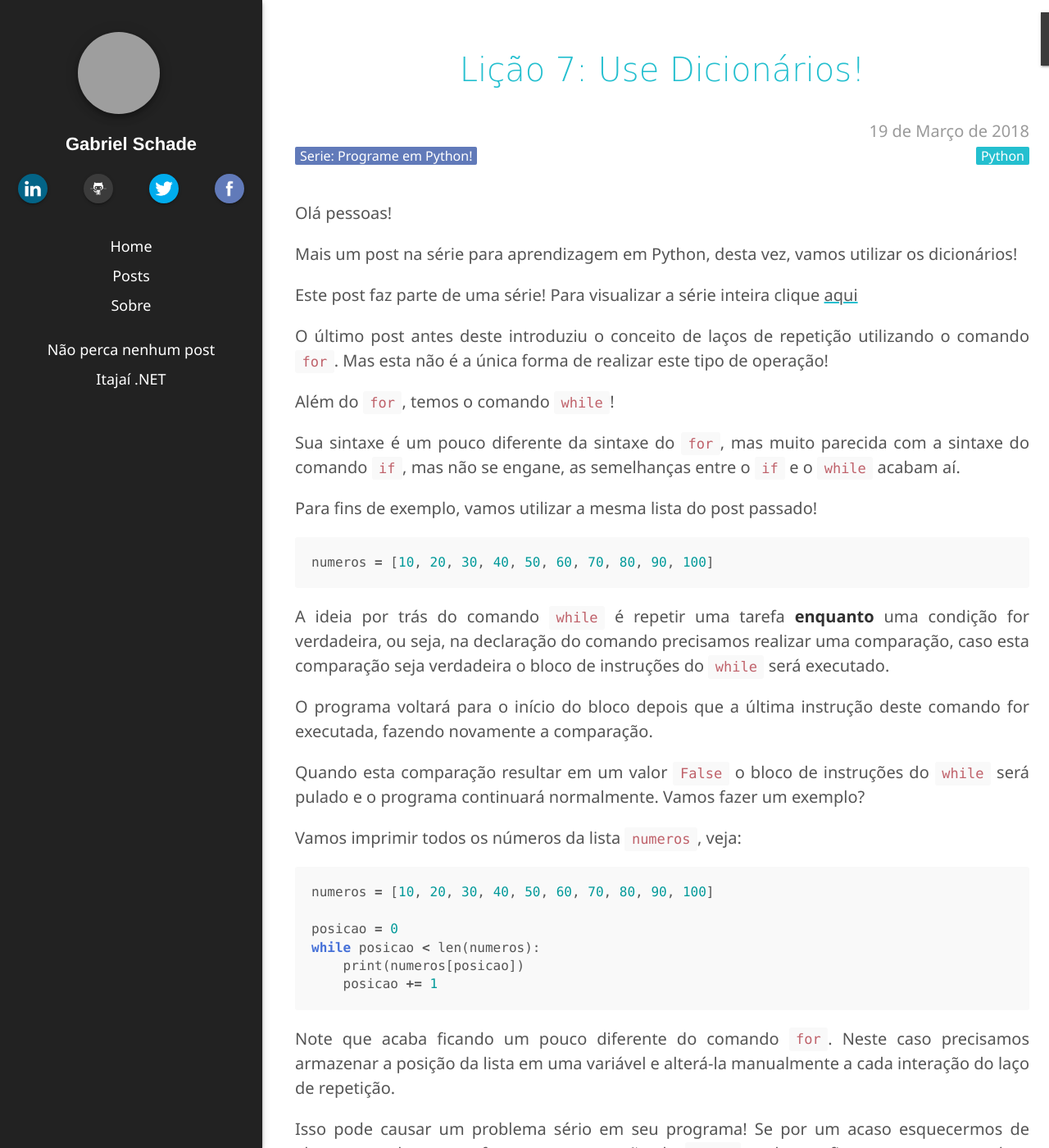
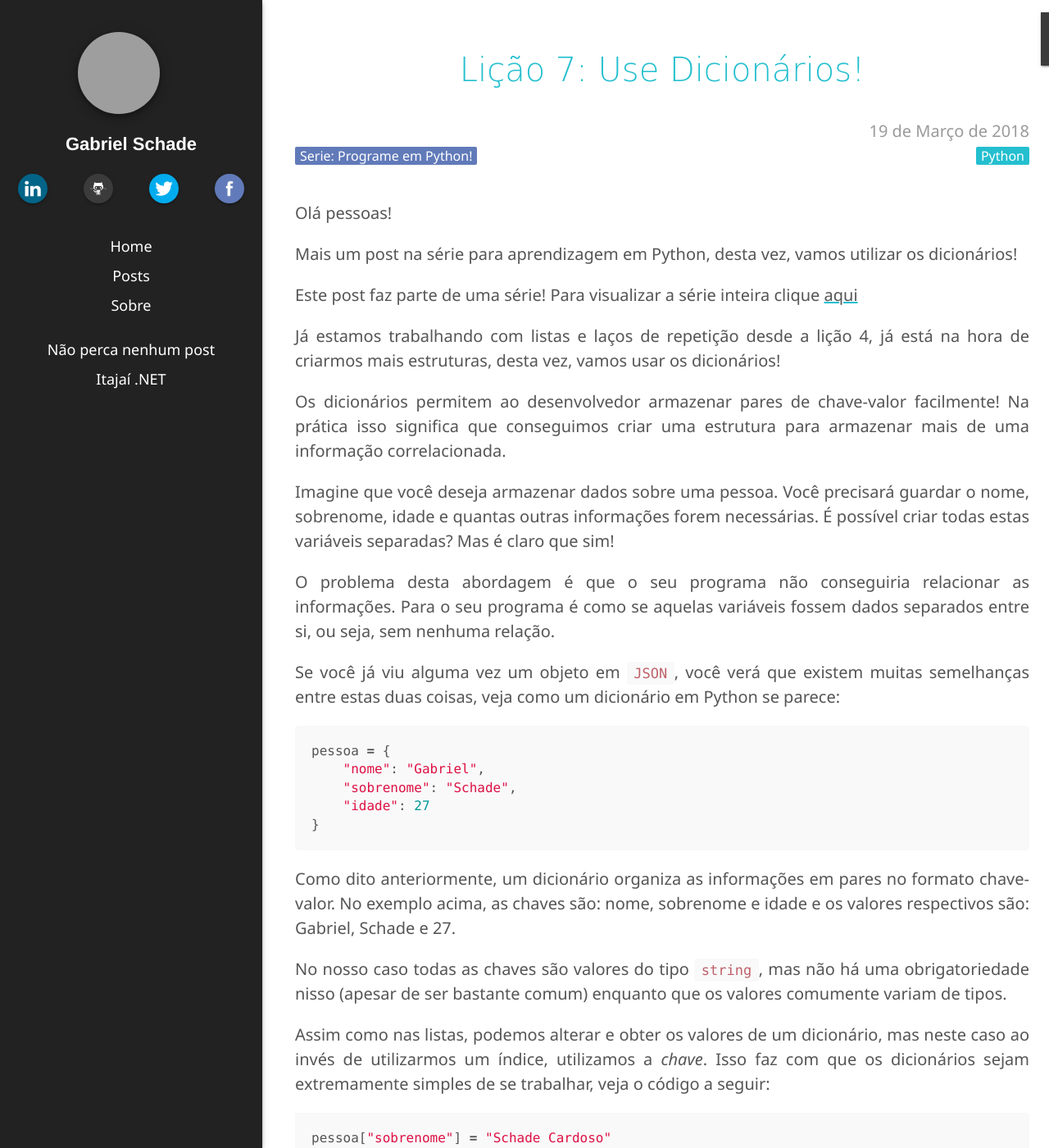
Before and after one commit to gabrielschade/gabrielschade.github.io, a Jekyll site: the page built from _posts/2018-04-09-basics-python-7-dictionary.markdown, in a window 1280 px wide and 1400 px high. Shown: the whole window at 82% size. Built offline with Jekyll 4.4.1, drawn with Linux system fonts in a browser that asks for light colours; nearby versions of some CDN libraries; comment, search, counter and statistics services are not loaded; some of the changed text lies outside the part shown; grey boxes are pictures that could not be loaded.

Commit message:
Postagem sobre dicionários em Python

````diff
--- a/_posts/2018-03-19-basics-python-6-loops-2.markdown
+++ b/_posts/2018-03-19-basics-python-6-loops-2.markdown
@@ -129,7 +129,7 @@ Então agora é hora de por a mão na massa!
 
 * Faça um programa que inicialize uma lista de compras com 5 itens diferentes e exiba todos utilizando um laço de repetição `while`.
 
-* Faça um programa que inicialize que crie uma lista com os valores de 1 até 10 e depois exiba apenas os números pares utilizando `while`.
+* Faça um programa que inicialize uma lista com os valores de 1 até 10 e depois exiba apenas os números pares utilizando `while`.
 
 * Faça um programa que inicialize uma lista vazia, solicite ao usuário 10 números ímpares diferentes, um por vez. Caso o número digitado seja par, solicite novamente um número, até que o valor seja um número ímpar. Depois disso, exiba os 10 números digitados.
 
--- a/_posts/2018-04-09-basics-python-7-dictionary.markdown
+++ b/_posts/2018-04-09-basics-python-7-dictionary.markdown
@@ -13,150 +13,124 @@ Mais um post na série para aprendizagem em Python, desta vez, vamos utilizar os
 
 <!--more-->
 
-{% include github-link.html link="https://github.com/gabrielschade/Python-Intro-Serie/blob/master/06-Loops%202.py" %}
+{% include github-link.html link="https://github.com/gabrielschade/Python-Intro-Serie/blob/master/07-Dicionario.py" %}
 
 Este post faz parte de uma série! Para visualizar a série inteira clique [aqui]({{ site.baseurl }}{% link posts-serie/programe em python!.html %})
 
-O último post antes deste introduziu o conceito de laços de repetição utilizando o comando `for`. Mas esta não é a única forma de realizar este tipo de operação!
+Já estamos trabalhando com listas e laços de repetição desde a lição 4, já está na hora de criarmos mais estruturas, desta vez, vamos usar os dicionários!
 
-Além do `for`, temos o comando `while`!
+Os dicionários permitem ao desenvolvedor armazenar pares de chave-valor facilmente! Na prática isso significa que conseguimos criar uma estrutura para armazenar mais de uma informação correlacionada.
 
-Sua sintaxe é um pouco diferente da sintaxe do `for`, mas muito parecida com a sintaxe do comando `if`, mas não se engane, as semelhanças entre o `if` e o `while` acabam aí.
+Imagine que você deseja armazenar dados sobre uma pessoa. Você precisará guardar o nome, sobrenome, idade e quantas outras informações forem necessárias. É possível criar todas estas variáveis separadas? Mas é claro que sim!
 
-Para fins de exemplo, vamos utilizar a mesma lista do post passado!
+O problema desta abordagem é que o seu programa não conseguiria relacionar as informações. Para o seu programa é como se aquelas variáveis fossem dados separados entre si, ou seja, sem nenhuma relação.
+
+Se você já viu alguma vez um objeto em `JSON`, você verá que existem muitas semelhanças entre estas duas coisas, veja como um dicionário em Python se parece:
 
 ```python
-numeros = [10, 20, 30, 40, 50, 60, 70, 80, 90, 100]
+pessoa = {
+    "nome": "Gabriel",
+    "sobrenome": "Schade",
+    "idade": 27
+}
 ```
 
-A ideia por trás do comando `while` é repetir uma tarefa **enquanto** uma condição for verdadeira, ou seja, na declaração do comando precisamos realizar uma comparação, caso esta comparação seja verdadeira o bloco de instruções do `while` será executado.
+Como dito anteriormente, um dicionário organiza as informações em pares no formato chave-valor. No exemplo acima, as chaves são: nome, sobrenome e idade e os valores respectivos são: Gabriel, Schade e 27.
 
-O programa voltará para o início do bloco depois que a última instrução deste comando for executada, fazendo novamente a comparação.
+No nosso caso todas as chaves são valores do tipo `string`, mas não há uma obrigatoriedade nisso (apesar de ser bastante comum) enquanto que os valores comumente variam de tipos.
 
-Quando esta comparação resultar em um valor `False` o bloco de instruções do `while` será pulado e o programa continuará normalmente. Vamos fazer um exemplo?
-
-Vamos imprimir todos os números da lista `numeros`, veja:
-```python
-numeros = [10, 20, 30, 40, 50, 60, 70, 80, 90, 100]
-
-posicao = 0
-while posicao < len(numeros):
-    print(numeros[posicao])
-    posicao += 1
-```
-Note que acaba ficando um pouco diferente do comando `for`. Neste caso precisamos armazenar a posição da lista em uma variável e alterá-la manualmente a cada interação do laço de repetição.
-
-Isso pode causar um problema sério em seu programa! Se por um acaso esquecermos de alterar os valores que fazem a comparação do `while` podemos ficar presos em um *loop infinito*, ou seja, nosso programa nunca irá acabar!
-
-Vamos fazer a experiência! Retire a instrução que adiciona 1 para a variável `posicao` e execute o programa:
+Assim como nas listas, podemos alterar e obter os valores de um dicionário, mas neste caso ao invés de utilizarmos um índice, utilizamos a *chave*. Isso faz com que os dicionários sejam extremamente simples de se trabalhar, veja o código a seguir:
 
 ```python
-numeros = [10, 20, 30, 40, 50, 60, 70, 80, 90, 100]
+pessoa["sobrenome"] = "Schade Cardoso"
+```
 
-posicao = 0
-while posicao < len(numeros):
-    print(numeros[posicao])
-```
-![Loop infinito](https://i.imgur.com/VY8hqRD.jpg)
+Este código é bem parecido com alterar o valor de um item na lista e faz a mesma coisa, mas desta vez alterando um valor de um dicionário!
 
-Portanto, não esqueça de alterar os valores que influenciam na comparação!
-
-Se por algum motivo aleatório, você decidir que quer fazer um laço de repetição infinito, basta utilizar o comando desta forma:
+Podemos fazer o mesmo processo para obter um valor do dicionário e armazená-lo em outra variável, veja:
 
 ```python
-while True:
-    print("INFINITO")
+nome_da_pessoa = pessoa["nome"]
 ```
-Ao invés de realizarmos uma comparação, marcamos diretamente o resultado da comparação como `True`, mas cuidado, isso pode dar ruim!
 
-Agora vamos para dois novos comandos que podem ser utilizados em um laço de repetição, devo dizer que, não gosto de nenhum deles, mas eles existem e não pretendo ignorá-los.
-
-São eles: `continue` e o `break`, ambos interferem nas interações do laço de repetição.
-
-O comando `continue` faz com que o laço de repetição volte para o início do bloco, ou seja, para que ele continue com a próxima interação, mas interrompe imediatamente a interação atual.
-
-Vamos fazer um exemplo para escrever todos os elementos da lista de números, exceto a posição 5:
+Com isso conseguimos manipular as informações relacionadas em um mesmo dicionário. Podemos por exemplo, exibir no console o nome completo da pessoa:
 
 ```python
-posicao = 0
-while posicao < len(numeros):
-    posicao += 1
-    if posicao == 5:
-        continue
-    print(numeros[posicao-1])
+print( pessoa["nome"], pessoa["sobrenome"] )
 ```
-Eis a questão que me faz não gostar desta instrução, você pode simplesmente remanejar as instruções para que não precise utilizar o `continue`, veja:
+
+Ao usar dicionários você precisa tomar **cuidado**, porque se a chave não existir a aplicação irá lançar um erro! Faça o teste:
 
 ```python
-posicao = 0
-while posicao < len(numeros):
-    posicao += 1
-    if posicao != 5:
-        print(numeros[posicao-1])
+cpf = pessoa["cpf"]
 ```
 
-O resultado final é o mesmo e neste caso você não interrompe o fluxo principal do programa.
-
-A outra instrução é o `break`, neste caso a interrupção é mais agressiva, ela não só interrompe a interação atual como o próprio laço de repetição.
-
-Isso significa que, ao utilizarmos o comando `break` vamos sair do laço de repetição mesmo se comparação ainda for verdadeira, quebrando inclusive loops infinitos.
+Sabendo disso, existe uma outra forma no Python para obtermos um valor de um dicionário. Podemos fazer isso através da função `get`. Para esta função precisamos enviar duas informações: a chave e um valor padrão para o caso da chave não existir.
 
 ```python
-posicao = 0
-while posicao < len(numeros):
-    posicao += 1
-    if posicao == 5:
-        break
-    print(numeros[posicao-1])
+cpf = pessoa.get("cpf", None)
+print (cpf) # -> None
 ```
 
-Com o código acima, seriam exibidos os números da posição 0 até a posição 4. Nenhum número depois da posição 4 será exibido no console, porque o `break` interrompeu todo o laço de repetição.
+Através do `get` buscamos um valor em um dicionário de forma segura, fazendo com que a aplicação não gere erros.
 
-A estratégia para evitar o `break` é simples. Se você está utilizando-o provavelmente sua lógica de verificação no laço de repetição não está cumprindo seu papel. No exemplo acima não queremos percorrer até o final da lista como a condição sugere, mas sim, até a quarta posição:
+Além da função `get`, também estão disponíveis as funções `keys` e `values`, elas retornam respectivamente uma lista contendo todas as chaves ou todos os valores do dicionário.
+
+Vamos começar utilizando a função `keys`!
 
 ```python
-posicao = 0
-while posicao < 5:
-    print(numeros[posicao])
-    posicao += 1
+chaves = pessoa.keys()
+for chave in chaves:
+    print (chave)
+```
+O mesmo vale para obtermos todos os valores:
+
+```python
+valores = pessoa.values()
+for valor in valores:
+    print (valor)
 ```
 
-Esse post foi fácil ein?!
+Podemos utilizar estas funções para escrever cada chave e seu respectivo valor, por exemplo:
 
-Então agora é hora de por a mão na massa!
+```python
+chaves = pessoa.keys()
+for chave in chaves:
+    valor = pessoa[chave]
+    texto = chave + ": " + str(valor)
+    print ( texto )
+```
+O código acima foi separado para ficar claro o passo-a-passo das instruções, mas você pode incluir todas estas instruções em apenas uma linha de código se achar mais confortável:
+
+```python
+chaves = pessoa.keys()
+for chave in chaves:
+    print (  chave, ":", str( pessoa[chave]) )
+```
+
+Por fim, assim como fizemos com as listas, também podemos apagar um elemento do dicionário com o comando `del`. É importante dizer que o `del` remove completamente o item chave-valor do dicionário.
+
+```python
+del pessoa["sobrenome"]
+
+print (pessoa["sobrenome"])
+```
+O código acima irá gerar um erro, porque a partir do momento que o comando `del` foi aplicado à chave-valor "sobrenome", ela deixa de existir no dicionário, portanto, tome cuidado!
 
 ## Vamos Praticar!
 
-* Faça um programa que inicialize uma lista de compras com 5 itens diferentes e exiba todos utilizando um laço de repetição `while`.
+* Faça um programa que crie um dicionário para definir um produto, contendo sua descrição e seu preço.
 
-* Faça um programa que inicialize que crie uma lista com os valores de 1 até 10 e depois exiba apenas os números pares utilizando `while`.
+* Faça um programa que inicialize uma lista de compras com 5 itens diferentes, onde cada item é um dicionário contendo a descrição e preço do produto. Depois disso, percorra a lista e exiba as informações de cada item.
 
-* Faça um programa que inicialize uma lista vazia, solicite ao usuário 10 números ímpares diferentes, um por vez. Caso o número digitado seja par, solicite novamente um número, até que o valor seja um número ímpar. Depois disso, exiba os 10 números digitados.
+* Utilize a lista de compras do programa anterior para identificar qual o produto mais barato e qual o produto mais caro da lista de compras.
 
-* Faça um programa que exiba um menu para o usuário selecionar uma das três opções:
- * 1 - Olá mundo
- * 2 - Eu programo em Python
- * 3 - Laços de repetição
+* Faça um programa que tenha uma lista com 5 de pessoas, onde cada pessoa tem seu nome e sobrenome armazenado em um dicionário, depois disso, exiba todos os nomes e sobrenomes. Para complicar um pouco as coisas, vamos simular que estes dados foram obtidos da web e com isso recebemos algumas inconsistências. Duas das cinco pessoas possuem o dicionário onde as chaves estão em maiúsculo e os outros três em minúsculo.
 
-O programa deve solicitar ao usuário uma das 3 opções, caso o usuário digite um valor diferente das opções (1, 2 ou 3), o programa deve apresentar novamente o menu de opções até que uma delas seja escolhida.
-Por fim, o programa deve exibir uma mensagem diferente para cada opção.
-
-* Remove a instrução `break` e a instrução `continue` do laço de repetição abaixo:
-```python
-numeros = [1, 2, 3, 4, 5, 6, 7, 8, 9, 10]
-posicao = 0
-while posicao < len(numeros):
-    posicao += 1
-    if posicao == 3:
-        continue
-    elif posicao == 6:
-        break
-    print(numeros[posicao-1])
-```
 > **Atenção**
 >
 > É fortemente recomendado que você tente fazer os exercícios antes de ver as respostas.
-> Você pode encontrar as respostas [aqui](https://github.com/gabrielschade/Python-Intro-Serie/blob/master/06-Loops%202.py), elas estão bem no fim no arquivo.
+> Você pode encontrar as respostas [aqui](https://github.com/gabrielschade/Python-Intro-Serie/blob/master/07-Dicionario.py), elas estão bem no fim no arquivo.
 
 O que achou do post? - Pratique mais até o próximo post da série!
 
````
